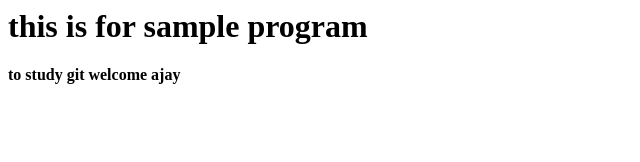
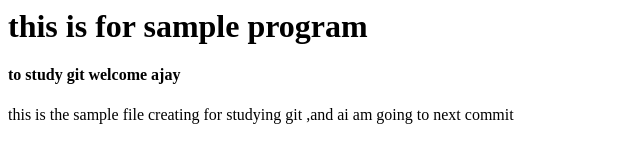
Before and after one commit to Ajay-vs/my-repository, a plain HTML site: page index.html in a window 1280 px wide. Shown: the whole page, without its empty margins (0-640 px from the left). Drawn offline with Linux system fonts and the light colour scheme.

Commit message:
my second commit

```diff
--- a/index.html
+++ b/index.html
@@ -2,5 +2,6 @@
   <body>
   <h1>this is for sample program</h1>
   <h4> to study git welcome ajay</h4>
+  <p>this is the sample file creating for studying git ,and ai am going to next commit</p>
   </body>
   </html>
```
